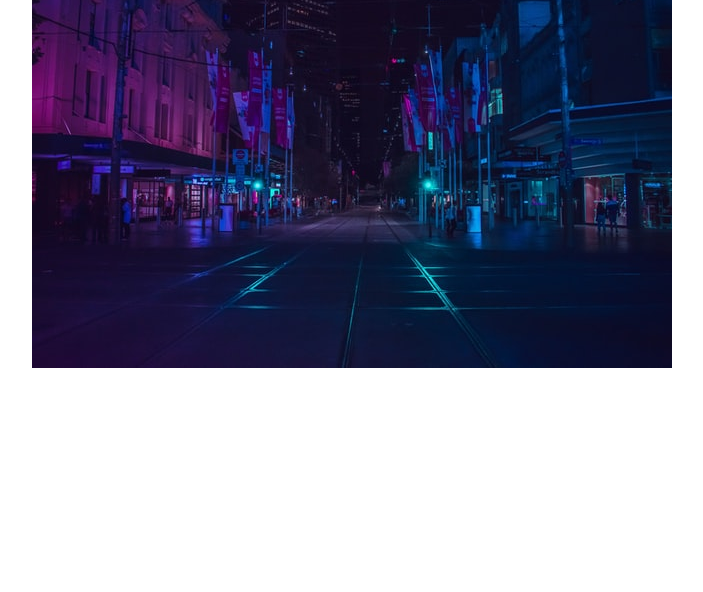
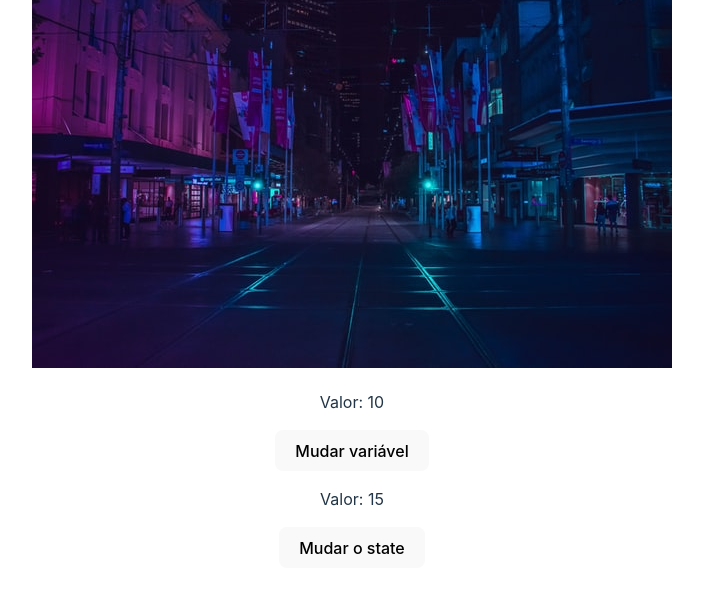
Before and after one commit to NedcloarBR-Study/Udemy-ReactZeroMaestria, a React (Vite) app in the folder 3_AVANCANDO/avancando/: page / in a window 1280 px wide. Shown: the part 649-1241 px from the top of the page, without its empty margins (288-991 px from the left). Built offline with nearby package versions, Linux system fonts and the light colour scheme.

Commit message:
feat: add aula04 - useState

```diff
--- a/3_AVANCANDO/avancando/src/App.jsx
+++ b/3_AVANCANDO/avancando/src/App.jsx
@@ -1,5 +1,6 @@
 import './App.css'
 import City from "./assets/city.jpg"
+import ManageData from './components/ManageData'
 
 function App() {
   return (
@@ -11,8 +12,9 @@ function App() {
       </div>
       {/* Imagem em src */}
       <div>
-        <img src={City} alt="Cidade"/>
+        <img src={City} alt="Cidade" />
       </div>
+      <ManageData />
     </>
   )
 }
--- /dev/null
+++ b/3_AVANCANDO/avancando/src/components/ManageData.jsx
@@ -0,0 +1,24 @@
+import { useState } from "react";
+
+const ManageData = () => {
+  let someData = 10;
+  console.log(someData);
+  const [number, setNumber] = useState(15);
+  console.log(number);
+
+
+  return (
+    <div>
+      <div>
+        <p>Valor: {someData}</p>
+        <button onClick={() => (someData = 15)}>Mudar variável</button>
+      </div>
+      <div>
+        <p>Valor: {number}</p>
+        <button onClick={() => setNumber(25)}>Mudar o state</button>
+      </div>
+    </div>
+  );
+}
+
+export default ManageData;
```
Also changed, not shown: 1 other file (tests, documents, lock files or other folders).
